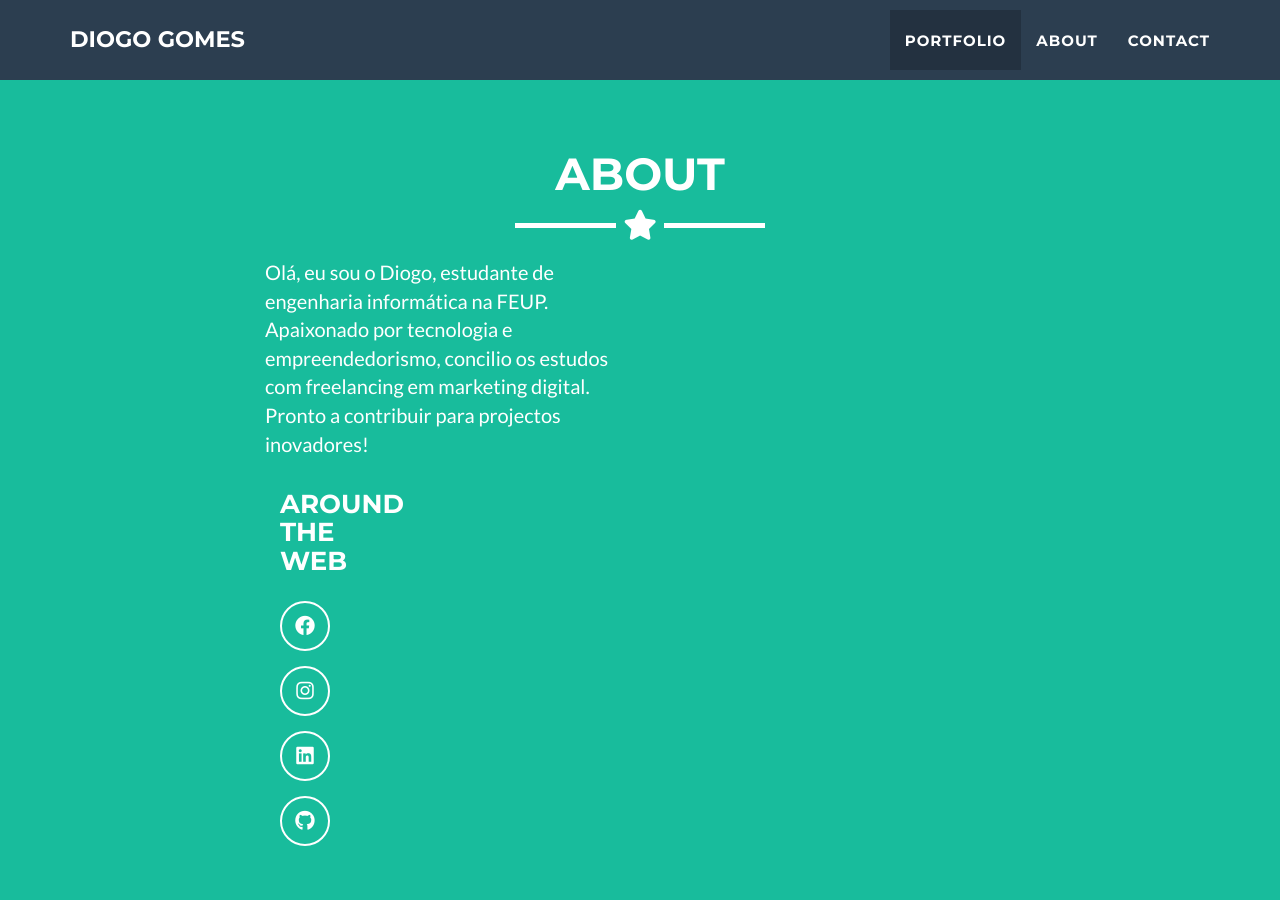
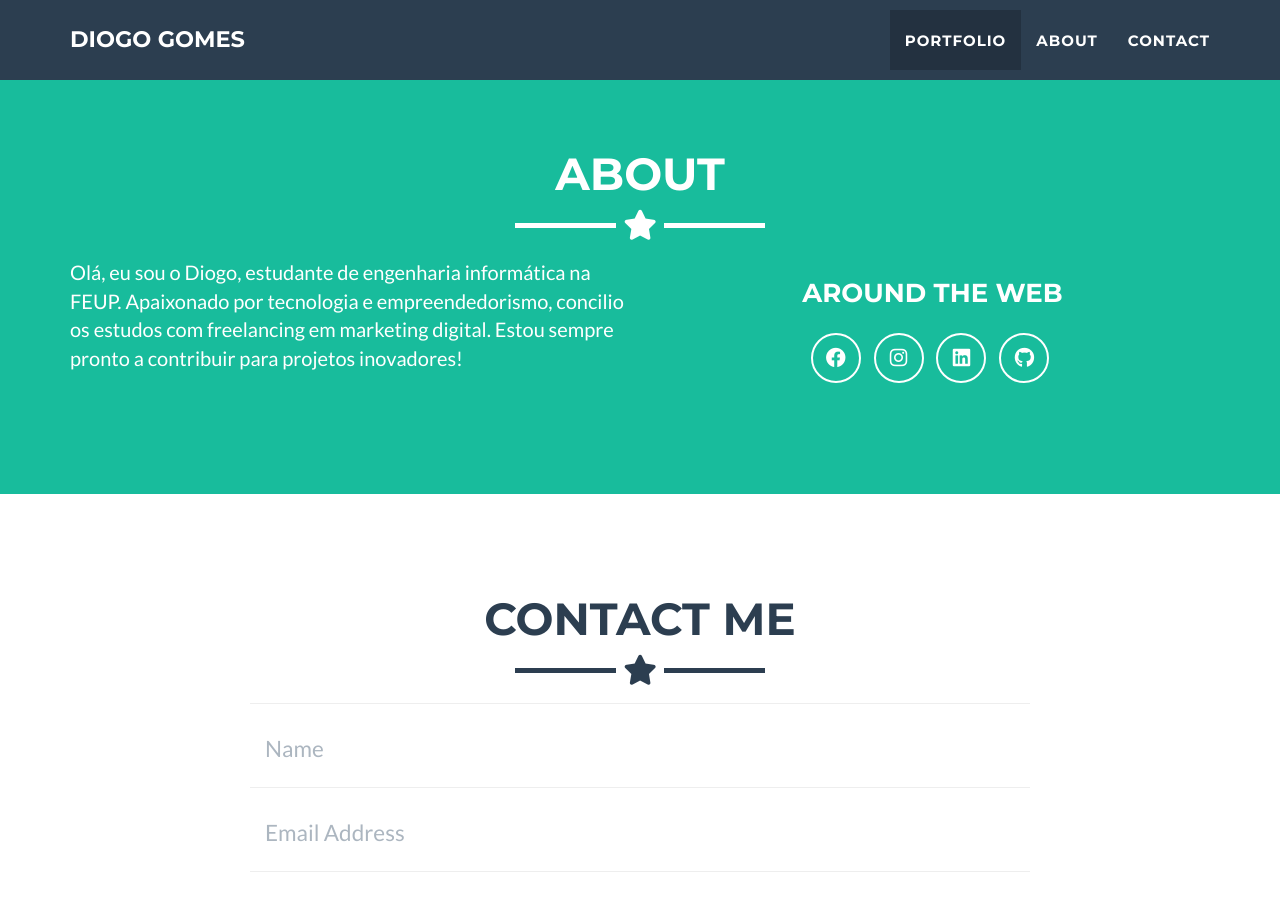
Before and after one commit to Diogoafg7/Diogoafg7.github.io, a Jekyll site: the page built from _posts/2014-07-18-project-1.markdown, in a window 1280 px wide and 900 px high, scrolled down 1467 px. Built offline with Jekyll 4.4.1, drawn with Linux system fonts in a browser that asks for light colours.

Commit message:
test css

```diff
--- a/_includes/about.html
+++ b/_includes/about.html
@@ -8,19 +8,22 @@
       </div>
     </div>
     <div class="row">
-      <div class="col-lg-4 col-lg-offset-2">
-        <p>Olá, eu sou o Diogo, estudante de engenharia informática na FEUP. Apaixonado por tecnologia e empreendedorismo, concilio os estudos com freelancing em marketing digital. Pronto a contribuir para projectos inovadores!</p>
-      <div class="footer-col col-md-4">
+      <div class="col-lg-6">
+        <p>Olá, eu sou o Diogo, estudante de engenharia informática na FEUP. Apaixonado por tecnologia e empreendedorismo, concilio os estudos com freelancing em marketing digital. Estou sempre pronto a contribuir para projetos inovadores!</p>
+      </div>
+      <div class="col-lg-6 text-center">
+        <div class="footer-col">
           <h3>{{ site.footer.social }}</h3>
           <ul class="list-inline">
             {% for network in site.social %}
-            <li>
+            <li class="list-inline-item">
               <a href="{{ network.url }}" class="btn-social btn-outline"><i
                   class="fa-brands fa-fw fa-{{ network.title }}"></i></a>
             </li>
             {% endfor %}
           </ul>
         </div>
+      </div>
     </div>
   </div>
 </section>
```
